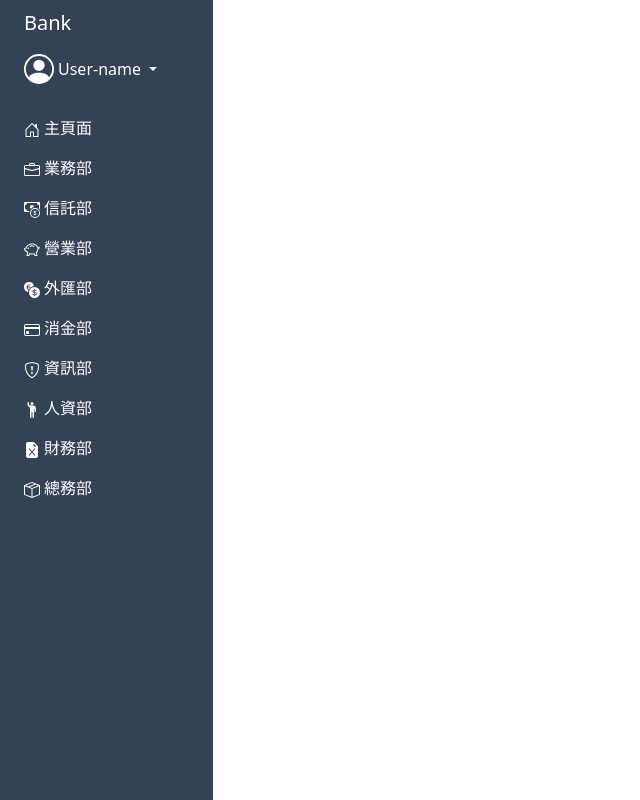
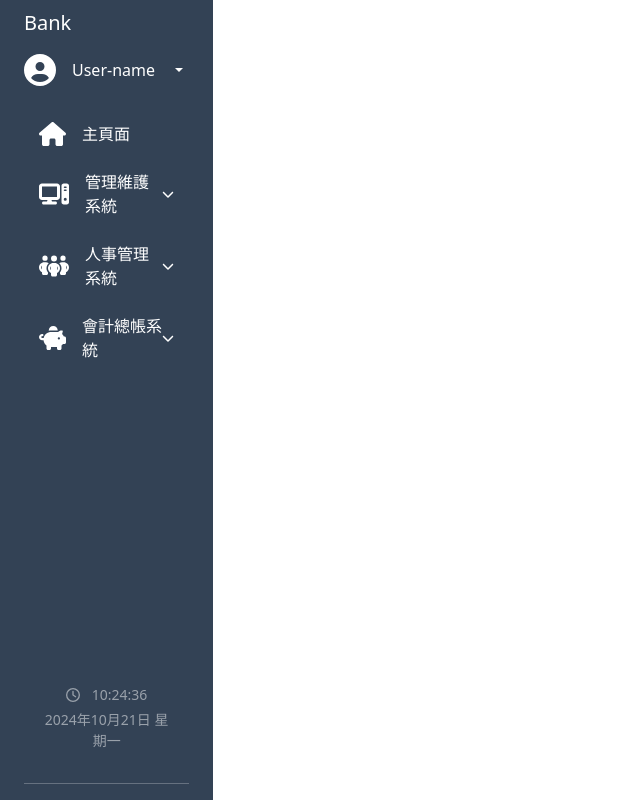
Before and after one commit to D1204463/Login_Permission_Web, a Vue app in the folder Login-Permission-Project-frontend/: page / in a window 1280 px wide. Shown: the whole page, without its empty margins (0-640 px from the left). Built offline with nearby package versions, Linux system fonts and the light colour scheme; a web font is replaced by a local one.

Commit message:
(Feature) Sidebar 設計: 1. 將 icon 變成使用 flaticon 套件 2. 重構側邊欄的選項展開動畫 3. 加入現在時間當成 sidebar 的 footer

```diff
--- a/Login-Permission-Project-frontend/src/assets/styles/main.css
+++ b/Login-Permission-Project-frontend/src/assets/styles/main.css
@@ -10,6 +10,3 @@
     background-color:#faaa65; /*#006284;#1E88A8*/
     border-color: #faaa65; /*#006284;#1E88A8*/  /*#91B493*/
 }
-.lp-dropdown{
-    color: #ffffff;
-}
--- a/Login-Permission-Project-frontend/src/components/Sidebar.vue
+++ b/Login-Permission-Project-frontend/src/components/Sidebar.vue
@@ -3,19 +3,20 @@
         <div class="row flex-nowrap">
             <div class="col-auto col-md-3 col-xl-2 px-sm-2 px-0" style="background-color: #334255;">
                 <div class="d-flex flex-column align-items-center align-items-sm-start px-3 pt-2 text-white min-vh-100">
-                    <a href="/" class="d-flex align-items-center pb-3 mb-md-0 me-md-auto text-white text-decoration-none">
+                    <!-- Logo -->
+                    <a href="/"
+                        class="d-flex align-items-center pb-3 mb-md-0 me-md-auto text-white text-decoration-none">
                         <span class="fs-5 d-none d-sm-inline">Bank</span>
                     </a>
+
+                    <!-- User Profile -->
                     <div class="dropdown pb-4">
-                        <a href="#" class="d-flex align-items-center text-white text-decoration-none dropdown-toggle" id="dropdownUser1" data-bs-toggle="dropdown" aria-expanded="false">
-                            <svg xmlns="http://www.w3.org/2000/svg" width="30" height="30" fill="currentColor" class="bi bi-person-circle" viewBox="0 0 16 16">
-                            <path d="M11 6a3 3 0 1 1-6 0 3 3 0 0 1 6 0"/>
-                            <path fill-rule="evenodd" d="M0 8a8 8 0 1 1 16 0A8 8 0 0 1 0 8m8-7a7 7 0 0 0-5.468 11.37C3.242 11.226 4.805 10 8 10s4.757 1.225 5.468 2.37A7 7 0 0 0 8 1"/>
-                            </svg>                            <!-- <img src="https://github.com/mdo.png" alt="hugenerd" width="30" height="30" class="rounded-circle"> -->
-                            <span class="d-none d-sm-inline mx-1">User-name</span>
+                        <a href="#" class="d-flex align-items-center text-white text-decoration-none dropdown-toggle"
+                            id="dropdownUser1" data-bs-toggle="dropdown" aria-expanded="false">
+                            <font-awesome-icon :icon="['fas', 'circle-user']" size="2xl" />
+                            <span class="d-none d-sm-inline mx-3">User-name</span>
                         </a>
-                        <ul class="dropdown-menu dropdown-menu-dark text-small shadow" aria-labelledby="dropdownUser1">
-                            <li><a class="dropdown-item" href="#">New project...</a></li>
+                        <ul class="dropdown-menu dropdown-menu-dark text-small shadow">
                             <li><a class="dropdown-item" href="#">Settings</a></li>
                             <li><a class="dropdown-item" href="#">Profile</a></li>
                             <li>
@@ -24,151 +25,90 @@
                             <li><a class="dropdown-item" href="#">Sign out</a></li>
                         </ul>
                     </div>
-                    <ul class="nav nav-pills flex-column mb-sm-auto mb-0 align-items-center align-items-sm-start" id="menu">
-                        <li class="nav-item">
-                            <a href="#" class="nav-link align-middle px-0">
-                              <svg xmlns="http://www.w3.org/2000/svg" width="16" height="16" fill="currentColor" class="bi bi-house-door" viewBox="0 0 16 16">
-                                <path d="M8.354 1.146a.5.5 0 0 0-.708 0l-6 6A.5.5 0 0 0 1.5 7.5v7a.5.5 0 0 0 .5.5h4.5a.5.5 0 0 0 .5-.5v-4h2v4a.5.5 0 0 0 .5.5H14a.5.5 0 0 0 .5-.5v-7a.5.5 0 0 0-.146-.354L13 5.793V2.5a.5.5 0 0 0-.5-.5h-1a.5.5 0 0 0-.5.5v1.293zM2.5 14V7.707l5.5-5.5 5.5 5.5V14H10v-4a.5.5 0 0 0-.5-.5h-3a.5.5 0 0 0-.5.5v4z"/>
-                              </svg>
-                              <span class="ms-1 d-none d-sm-inline">主頁面</span>
+
+                    <!-- Navigation Menu -->
+                    <ul class="nav nav-pills flex-column mb-sm-auto mb-0 align-items-center align-items-sm-start w-100"
+                        id="menu">
+                        <!-- 主頁面 -->
+                        <li class="nav-item w-100">
+                            <a href="#" class="nav-link menu-link">
+                                <div class="d-flex align-items-center">
+                                    <font-awesome-icon :icon="['fas', 'house']" size="xl" />
+                                    <span class="ms-3 d-none d-sm-inline">主頁面</span>
+                                </div>
                             </a>
                         </li>
 
-                        <li>
-                            <a href="#submenu1" data-bs-toggle="collapse" class="nav-link px-0 align-middle">
-                              <svg xmlns="http://www.w3.org/2000/svg" width="16" height="16" fill="currentColor" class="bi bi-briefcase" viewBox="0 0 16 16">
-                                <path d="M6.5 1A1.5 1.5 0 0 0 5 2.5V3H1.5A1.5 1.5 0 0 0 0 4.5v8A1.5 1.5 0 0 0 1.5 14h13a1.5 1.5 0 0 0 1.5-1.5v-8A1.5 1.5 0 0 0 14.5 3H11v-.5A1.5 1.5 0 0 0 9.5 1zm0 1h3a.5.5 0 0 1 .5.5V3H6v-.5a.5.5 0 0 1 .5-.5m1.886 6.914L15 7.151V12.5a.5.5 0 0 1-.5.5h-13a.5.5 0 0 1-.5-.5V7.15l6.614 1.764a1.5 1.5 0 0 0 .772 0M1.5 4h13a.5.5 0 0 1 .5.5v1.616L8.129 7.948a.5.5 0 0 1-.258 0L1 6.116V4.5a.5.5 0 0 1 .5-.5"/>
-                              </svg>
-                              <span class="ms-1 d-none d-sm-inline">業務部</span> </a>
-                            <ul class="collapse nav flex-column ms-1" id="submenu1" data-bs-parent="#menu">
-                                <li class="w-100">
-                                    <a href="#" class="nav-link px-0"> <span class="d-none d-sm-inline">Item</span> 1 </a>
-                                </li>
-                                <li>
-                                    <a href="#" class="nav-link px-0"> <span class="d-none d-sm-inline">Item</span> 2 </a>
-                                </li>
-                            </ul>
+                        <!-- 管理維護系統 -->
+                        <li class="nav-item w-100">
+                            <a href="#" class="nav-link menu-link" @click.prevent="toggleSubmenu('submenu1')"
+                                :aria-expanded="isSubmenuOpen.submenu1">
+                                <div class="d-flex align-items-center justify-content-between w-100">
+                                    <div class="d-flex align-items-center">
+                                        <font-awesome-icon :icon="['fas', 'computer']" size="xl" />
+                                        <span class="ms-3 d-none d-sm-inline">管理維護系統</span>
+                                    </div>
+                                    <font-awesome-icon :icon="['fas', 'chevron-down']" size="xs"
+                                        class="d-none d-sm-inline submenu-icon"
+                                        :class="{ 'rotated': isSubmenuOpen.submenu1 }" />
+                                </div>
+                            </a>
+                            <div class="submenu-container" :class="{ 'show': isSubmenuOpen.submenu1 }">
+                                <ul class="nav flex-column ms-4 submenu-items">
+                                    <li class="w-100" v-for="(item, index) in managementItems" :key="index">
+                                        <a href="#" class="submenu-link">
+                                            <span class="d-none d-sm-inline">{{ item }}</span>
+                                        </a>
+                                    </li>
+                                </ul>
+                            </div>
                         </li>
-                        <li>
-                            <a href="#" class="nav-link px-0 align-middle">
-                              <svg xmlns="http://www.w3.org/2000/svg" width="16" height="16" fill="currentColor" class="bi bi-cash-coin" viewBox="0 0 16 16">
-                                <path fill-rule="evenodd" d="M11 15a4 4 0 1 0 0-8 4 4 0 0 0 0 8m5-4a5 5 0 1 1-10 0 5 5 0 0 1 10 0"/>
-                                <path d="M9.438 11.944c.047.596.518 1.06 1.363 1.116v.44h.375v-.443c.875-.061 1.386-.529 1.386-1.207 0-.618-.39-.936-1.09-1.1l-.296-.07v-1.2c.376.043.614.248.671.532h.658c-.047-.575-.54-1.024-1.329-1.073V8.5h-.375v.45c-.747.073-1.255.522-1.255 1.158 0 .562.378.92 1.007 1.066l.248.061v1.272c-.384-.058-.639-.27-.696-.563h-.668zm1.36-1.354c-.369-.085-.569-.26-.569-.522 0-.294.216-.514.572-.578v1.1zm.432.746c.449.104.655.272.655.569 0 .339-.257.571-.709.614v-1.195z"/>
-                                <path d="M1 0a1 1 0 0 0-1 1v8a1 1 0 0 0 1 1h4.083q.088-.517.258-1H3a2 2 0 0 0-2-2V3a2 2 0 0 0 2-2h10a2 2 0 0 0 2 2v3.528c.38.34.717.728 1 1.154V1a1 1 0 0 0-1-1z"/>
-                                <path d="M9.998 5.083 10 5a2 2 0 1 0-3.132 1.65 6 6 0 0 1 3.13-1.567"/>
-                              </svg>
-                              <span class="ms-1 d-none d-sm-inline">信託部</span>
+
+                        <!-- 人事管理系統 -->
+                        <li class="nav-item w-100">
+                            <a href="#" class="nav-link menu-link" @click.prevent="toggleSubmenu('submenu2')"
+                                :aria-expanded="isSubmenuOpen.submenu2">
+                                <div class="d-flex align-items-center justify-content-between w-100">
+                                    <div class="d-flex align-items-center">
+                                        <font-awesome-icon :icon="['fas', 'people-group']" size="xl" />
+                                        <span class="ms-3 d-none d-sm-inline">人事管理系統</span>
+                                    </div>
+                                    <font-awesome-icon :icon="['fas', 'chevron-down']" size="xs"
+                                        class="d-none d-sm-inline submenu-icon"
+                                        :class="{ 'rotated': isSubmenuOpen.submenu2 }" />
+                                </div>
                             </a>
                         </li>
-                        <li>
-                            <a href="#submenu2" data-bs-toggle="collapse" class="nav-link px-0 align-middle ">
-                              <svg xmlns="http://www.w3.org/2000/svg" width="16" height="16" fill="currentColor" class="bi bi-piggy-bank" viewBox="0 0 16 16">
-                                <path d="M5 6.25a.75.75 0 1 1-1.5 0 .75.75 0 0 1 1.5 0m1.138-1.496A6.6 6.6 0 0 1 7.964 4.5c.666 0 1.303.097 1.893.273a.5.5 0 0 0 .286-.958A7.6 7.6 0 0 0 7.964 3.5c-.734 0-1.441.103-2.102.292a.5.5 0 1 0 .276.962"/>
-                                <path fill-rule="evenodd" d="M7.964 1.527c-2.977 0-5.571 1.704-6.32 4.125h-.55A1 1 0 0 0 .11 6.824l.254 1.46a1.5 1.5 0 0 0 1.478 1.243h.263c.3.513.688.978 1.145 1.382l-.729 2.477a.5.5 0 0 0 .48.641h2a.5.5 0 0 0 .471-.332l.482-1.351c.635.173 1.31.267 2.011.267.707 0 1.388-.095 2.028-.272l.543 1.372a.5.5 0 0 0 .465.316h2a.5.5 0 0 0 .478-.645l-.761-2.506C13.81 9.895 14.5 8.559 14.5 7.069q0-.218-.02-.431c.261-.11.508-.266.705-.444.315.306.815.306.815-.417 0 .223-.5.223-.461-.026a1 1 0 0 0 .09-.255.7.7 0 0 0-.202-.645.58.58 0 0 0-.707-.098.74.74 0 0 0-.375.562c-.024.243.082.48.32.654a2 2 0 0 1-.259.153c-.534-2.664-3.284-4.595-6.442-4.595M2.516 6.26c.455-2.066 2.667-3.733 5.448-3.733 3.146 0 5.536 2.114 5.536 4.542 0 1.254-.624 2.41-1.67 3.248a.5.5 0 0 0-.165.535l.66 2.175h-.985l-.59-1.487a.5.5 0 0 0-.629-.288c-.661.23-1.39.359-2.157.359a6.6 6.6 0 0 1-2.157-.359.5.5 0 0 0-.635.304l-.525 1.471h-.979l.633-2.15a.5.5 0 0 0-.17-.534 4.65 4.65 0 0 1-1.284-1.541.5.5 0 0 0-.446-.275h-.56a.5.5 0 0 1-.492-.414l-.254-1.46h.933a.5.5 0 0 0 .488-.393m12.621-.857a.6.6 0 0 1-.098.21l-.044-.025c-.146-.09-.157-.175-.152-.223a.24.24 0 0 1 .117-.173c.049-.027.08-.021.113.012a.2.2 0 0 1 .064.199"/>
-                              </svg>
-                              <span class="ms-1 d-none d-sm-inline">營業部</span></a>
-                            <ul class="collapse nav flex-column ms-1" id="submenu2" data-bs-parent="#menu">
-                                <li class="w-100">
-                                    <a href="#" class="nav-link px-0"> <span class="d-none d-sm-inline">Item</span> 1</a>
-                                </li>
-                                <li>
-                                    <a href="#" class="nav-link px-0"> <span class="d-none d-sm-inline">Item</span> 2</a>
-                                </li>
-                            </ul>
-                        </li>
-                        <li>
-                            <a href="#submenu3" data-bs-toggle="collapse" class="nav-link px-0 align-middle">
-                              <svg xmlns="http://www.w3.org/2000/svg" width="16" height="16" fill="currentColor" class="bi bi-currency-exchange" viewBox="0 0 16 16">
-                                <path d="M0 5a5 5 0 0 0 4.027 4.905 6.5 6.5 0 0 1 .544-2.073C3.695 7.536 3.132 6.864 3 5.91h-.5v-.426h.466V5.05q-.001-.07.004-.135H2.5v-.427h.511C3.236 3.24 4.213 2.5 5.681 2.5c.316 0 .59.031.819.085v.733a3.5 3.5 0 0 0-.815-.082c-.919 0-1.538.466-1.734 1.252h1.917v.427h-1.98q-.004.07-.003.147v.422h1.983v.427H3.93c.118.602.468 1.03 1.005 1.229a6.5 6.5 0 0 1 4.97-3.113A5.002 5.002 0 0 0 0 5m16 5.5a5.5 5.5 0 1 1-11 0 5.5 5.5 0 0 1 11 0m-7.75 1.322c.069.835.746 1.485 1.964 1.562V14h.54v-.62c1.259-.086 1.996-.74 1.996-1.69 0-.865-.563-1.31-1.57-1.54l-.426-.1V8.374c.54.06.884.347.966.745h.948c-.07-.804-.779-1.433-1.914-1.502V7h-.54v.629c-1.076.103-1.808.732-1.808 1.622 0 .787.544 1.288 1.45 1.493l.358.085v1.78c-.554-.08-.92-.376-1.003-.787zm1.96-1.895c-.532-.12-.82-.364-.82-.732 0-.41.311-.719.824-.809v1.54h-.005zm.622 1.044c.645.145.943.38.943.796 0 .474-.37.8-1.02.86v-1.674z"/>
-                              </svg>
-                              <span class="ms-1 d-none d-sm-inline">外匯部</span> </a>
-                                <ul class="collapse nav flex-column ms-1" id="submenu3" data-bs-parent="#menu">
-                                <li class="w-100">
-                                    <a href="#" class="nav-link px-0"> <span class="d-none d-sm-inline">Product</span> 1</a>
-                                </li>
-                                <li>
-                                    <a href="#" class="nav-link px-0"> <span class="d-none d-sm-inline">Product</span> 2</a>
-                                </li>
-                                <li>
-                                    <a href="#" class="nav-link px-0"> <span class="d-none d-sm-inline">Product</span> 3</a>
-                                </li>
-                                <li>
-                                    <a href="#" class="nav-link px-0"> <span class="d-none d-sm-inline">Product</span> 4</a>
-                                </li>
-                            </ul>
-                        </li>
-                        <li>
-                            <a href="#" class="nav-link px-0 align-middle">
-                              <svg xmlns="http://www.w3.org/2000/svg" width="16" height="16" fill="currentColor" class="bi bi-credit-card" viewBox="0 0 16 16">
-                                <path d="M0 4a2 2 0 0 1 2-2h12a2 2 0 0 1 2 2v8a2 2 0 0 1-2 2H2a2 2 0 0 1-2-2zm2-1a1 1 0 0 0-1 1v1h14V4a1 1 0 0 0-1-1zm13 4H1v5a1 1 0 0 0 1 1h12a1 1 0 0 0 1-1z"/>
-                                <path d="M2 10a1 1 0 0 1 1-1h1a1 1 0 0 1 1 1v1a1 1 0 0 1-1 1H3a1 1 0 0 1-1-1z"/>
-                              </svg>
-                              <span class="ms-1 d-none d-sm-inline">消金部</span>
+
+                        <!-- 會計總帳系統 -->
+                        <li class="nav-item w-100">
+                            <a href="#" class="nav-link menu-link" @click.prevent="toggleSubmenu('submenu3')"
+                                :aria-expanded="isSubmenuOpen.submenu3">
+                                <div class="d-flex align-items-center justify-content-between w-100">
+                                    <div class="d-flex align-items-center">
+                                        <font-awesome-icon :icon="['fas', 'piggy-bank']" size="xl" />
+                                        <span class="ms-3 d-none d-sm-inline">會計總帳系統</span>
+                                    </div>
+                                    <font-awesome-icon :icon="['fas', 'chevron-down']" size="xs"
+                                        class="d-none d-sm-inline submenu-icon"
+                                        :class="{ 'rotated': isSubmenuOpen.submenu3 }" />
+                                </div>
                             </a>
                         </li>
-                        <li>
-                            <a href="#submenu4" data-bs-toggle="collapse" class="nav-link px-0 align-middle ">
-                              <svg xmlns="http://www.w3.org/2000/svg" width="16" height="16" fill="currentColor" class="bi bi-shield-exclamation" viewBox="0 0 16 16">
-                                <path d="M5.338 1.59a61 61 0 0 0-2.837.856.48.48 0 0 0-.328.39c-.554 4.157.726 7.19 2.253 9.188a10.7 10.7 0 0 0 2.287 2.233c.346.244.652.42.893.533q.18.085.293.118a1 1 0 0 0 .101.025 1 1 0 0 0 .1-.025q.114-.034.294-.118c.24-.113.547-.29.893-.533a10.7 10.7 0 0 0 2.287-2.233c1.527-1.997 2.807-5.031 2.253-9.188a.48.48 0 0 0-.328-.39c-.651-.213-1.75-.56-2.837-.855C9.552 1.29 8.531 1.067 8 1.067c-.53 0-1.552.223-2.662.524zM5.072.56C6.157.265 7.31 0 8 0s1.843.265 2.928.56c1.11.3 2.229.655 2.887.87a1.54 1.54 0 0 1 1.044 1.262c.596 4.477-.787 7.795-2.465 9.99a11.8 11.8 0 0 1-2.517 2.453 7 7 0 0 1-1.048.625c-.28.132-.581.24-.829.24s-.548-.108-.829-.24a7 7 0 0 1-1.048-.625 11.8 11.8 0 0 1-2.517-2.453C1.928 10.487.545 7.169 1.141 2.692A1.54 1.54 0 0 1 2.185 1.43 63 63 0 0 1 5.072.56"/>
-                                <path d="M7.001 11a1 1 0 1 1 2 0 1 1 0 0 1-2 0M7.1 4.995a.905.905 0 1 1 1.8 0l-.35 3.507a.553.553 0 0 1-1.1 0z"/>
-                              </svg>
-                              <span class="ms-1 d-none d-sm-inline">資訊部</span></a>
-                            <ul class="collapse nav flex-column ms-1" id="submenu4" data-bs-parent="#menu">
-                                <li class="w-100">
-                                    <a href="#" class="nav-link px-0"> <span class="d-none d-sm-inline">Item</span> 1</a>
-                                </li>
-                                <li>
-                                    <a href="#" class="nav-link px-0"> <span class="d-none d-sm-inline">Item</span> 2</a>
-                                </li>
-                            </ul>
-                        </li>
-                        <li>
-                            <a href="#submenu5" data-bs-toggle="collapse" class="nav-link px-0 align-middle ">
-                              <svg xmlns="http://www.w3.org/2000/svg" width="16" height="16" fill="currentColor" class="bi bi-person-raised-hand" viewBox="0 0 16 16">
-                                <path d="M6 6.207v9.043a.75.75 0 0 0 1.5 0V10.5a.5.5 0 0 1 1 0v4.75a.75.75 0 0 0 1.5 0v-8.5a.25.25 0 1 1 .5 0v2.5a.75.75 0 0 0 1.5 0V6.5a3 3 0 0 0-3-3H6.236a1 1 0 0 1-.447-.106l-.33-.165A.83.83 0 0 1 5 2.488V.75a.75.75 0 0 0-1.5 0v2.083c0 .715.404 1.37 1.044 1.689L5.5 5c.32.32.5.754.5 1.207"/>
-                                <path d="M8 3a1.5 1.5 0 1 0 0-3 1.5 1.5 0 0 0 0 3"/>
-                              </svg>
-                              <span class="ms-1 d-none d-sm-inline">人資部</span></a>
-                            <ul class="collapse nav flex-column ms-1" id="submenu5" data-bs-parent="#menu">
-                                <li class="w-100">
-                                    <a href="#" class="nav-link px-0"> <span class="d-none d-sm-inline">Item</span> 1</a>
-                                </li>
-                                <li>
-                                    <a href="#" class="nav-link px-0"> <span class="d-none d-sm-inline">Item</span> 2</a>
-                                </li>
-                            </ul>
-                        </li>
-                        <li>
-                            <a href="#submenu6" data-bs-toggle="collapse" class="nav-link px-0 align-middle ">
-                              <svg xmlns="http://www.w3.org/2000/svg" width="16" height="16" fill="currentColor" class="bi bi-file-earmark-excel-fill" viewBox="0 0 16 16">
-                                <path d="M9.293 0H4a2 2 0 0 0-2 2v12a2 2 0 0 0 2 2h8a2 2 0 0 0 2-2V4.707A1 1 0 0 0 13.707 4L10 .293A1 1 0 0 0 9.293 0M9.5 3.5v-2l3 3h-2a1 1 0 0 1-1-1M5.884 6.68 8 9.219l2.116-2.54a.5.5 0 1 1 .768.641L8.651 10l2.233 2.68a.5.5 0 0 1-.768.64L8 10.781l-2.116 2.54a.5.5 0 0 1-.768-.641L7.349 10 5.116 7.32a.5.5 0 1 1 .768-.64"/>
-                              </svg>
-                              <span class="ms-1 d-none d-sm-inline">財務部</span></a>
-                            <ul class="collapse nav flex-column ms-1" id="submenu6" data-bs-parent="#menu">
-                                <li class="w-100">
-                                    <a href="#" class="nav-link px-0"> <span class="d-none d-sm-inline">Item</span> 1</a>
-                                </li>
-                                <li>
-                                    <a href="#" class="nav-link px-0"> <span class="d-none d-sm-inline">Item</span> 2</a>
-                                </li>
-                            </ul>
-                        </li>
-                        <li>
-                            <a href="#submenu7" data-bs-toggle="collapse" class="nav-link px-0 align-middle ">
-                              <svg xmlns="http://www.w3.org/2000/svg" width="16" height="16" fill="currentColor" class="bi bi-box-seam" viewBox="0 0 16 16">
-                                <path d="M8.186 1.113a.5.5 0 0 0-.372 0L1.846 3.5l2.404.961L10.404 2zm3.564 1.426L5.596 5 8 5.961 14.154 3.5zm3.25 1.7-6.5 2.6v7.922l6.5-2.6V4.24zM7.5 14.762V6.838L1 4.239v7.923zM7.443.184a1.5 1.5 0 0 1 1.114 0l7.129 2.852A.5.5 0 0 1 16 3.5v8.662a1 1 0 0 1-.629.928l-7.185 2.874a.5.5 0 0 1-.372 0L.63 13.09a1 1 0 0 1-.63-.928V3.5a.5.5 0 0 1 .314-.464z"/>
-                              </svg>
-                              <span class="ms-1 d-none d-sm-inline">總務部</span></a>
-                            <ul class="collapse nav flex-column ms-1" id="submenu7" data-bs-parent="#menu">
-                                <li class="w-100">
-                                    <a href="#" class="nav-link px-0"> <span class="d-none d-sm-inline">Item</span> 1</a>
-                                </li>
-                                <li>
-                                    <a href="#" class="nav-link px-0"> <span class="d-none d-sm-inline">Item</span> 2</a>
-                                </li>
-                            </ul>
-                        </li>
                     </ul>
+
+                    <div class="sidebar-footer w-100">
+                        <div class="text-center p-3 small text-white-50">
+                            <div class="mb-1">
+                                <font-awesome-icon :icon="['far', 'clock']" class="me-2" />
+                                {{ currentTime }}
+                            </div>
+                            <div>
+                                {{ currentDate }}
+                            </div>
+                        </div>
+                    </div>
+
                     <hr>
                 </div>
             </div>
@@ -176,11 +116,136 @@
     </div>
 </template>
 
+<script setup>
+import { ref, reactive, onMounted } from 'vue'
+
+const isSubmenuOpen = reactive({
+    submenu1: false,
+    submenu2: false,
+    submenu3: false
+})
+
+const managementItems = ref([
+    '員工管理',
+    '部門管理',
+    '科別管理',
+    '職位管理',
+    '權限管理',
+    '員工狀態',
+    '登入記錄'
+])
+
+const toggleSubmenu = (menuId) => {
+    isSubmenuOpen[menuId] = !isSubmenuOpen[menuId]
+}
+
+// 新增時間相關的程式碼
+const currentTime = ref('')
+const currentDate = ref('')
+
+const updateTime = () => {
+    const now = new Date()
+
+    // 更新時間 (24小時制)
+    currentTime.value = now.toLocaleTimeString('zh-TW', {
+        hour: '2-digit',
+        minute: '2-digit',
+        second: '2-digit',
+        hour12: false
+    })
+
+    // 更新日期
+    currentDate.value = now.toLocaleDateString('zh-TW', {
+        year: 'numeric',
+        month: '2-digit',
+        day: '2-digit',
+        weekday: 'long'
+    })
+}
+
+onMounted(() => {
+    updateTime() // 初始化時間
+    // 每秒更新一次時間
+    setInterval(updateTime, 1000)
+})
+</script>
+
 <style scoped>
-    .nav-link{
-        color: #ffffff;
-    }
-    .nav-link:hover{
-        color: #FFCD50;
-    }
+.menu-link {
+    color: #ffffff;
+    padding: 12px 15px;
+    width: 100%;
+    transition: all 0.3s ease;
+    border-radius: 6px;
+}
+
+.menu-link:hover {
+    color: #FFCD50;
+    background-color: rgba(255, 255, 255, 0.1);
+}
+
+.submenu-link {
+    color: #ffffff;
+    text-decoration: none;
+    padding: 8px 15px;
+    display: block;
+    transition: all 0.3s ease;
+    border-radius: 6px;
+    margin: 2px 0;
+}
+
+.submenu-link:hover {
+    color: #FFCD50;
+    background-color: rgba(255, 255, 255, 0.1);
+}
+
+.submenu-container {
+    max-height: 0;
+    overflow: hidden;
+    transition: max-height 0.3s ease-out;
+}
+
+.submenu-container.show {
+    max-height: 500px;
+    transition: max-height 0.3s ease-in;
+}
+
+.submenu-items {
+    opacity: 0;
+    transform: translateY(-10px);
+    transition: all 0.3s ease;
+}
+
+.submenu-container.show .submenu-items {
+    opacity: 1;
+    transform: translateY(0);
+}
+
+.submenu-icon {
+    transition: transform 0.3s ease;
+}
+
+.submenu-icon.rotated {
+    transform: rotate(180deg);
+}
+
+.dropdown-menu {
+    background-color: #334255;
+    border: 1px solid rgba(255, 255, 255, 0.1);
+}
+
+.dropdown-item {
+    color: #ffffff;
+}
+
+.dropdown-item:hover {
+    background-color: rgba(255, 255, 255, 0.1);
+    color: #FFCD50;
+}
+
+hr {
+    width: 100%;
+    background-color: rgba(255, 255, 255, 0.1);
+    margin: 1rem 0;
+}
 </style>
--- a/Login-Permission-Project-frontend/src/main.js
+++ b/Login-Permission-Project-frontend/src/main.js
@@ -16,3 +16,5 @@ app.component('font-awesome-icon', FontAwesomeIcon);
 app.use(router)
 
 app.mount('#app')
+
+app.component('font-awesome-icon', FontAwesomeIcon);
```
